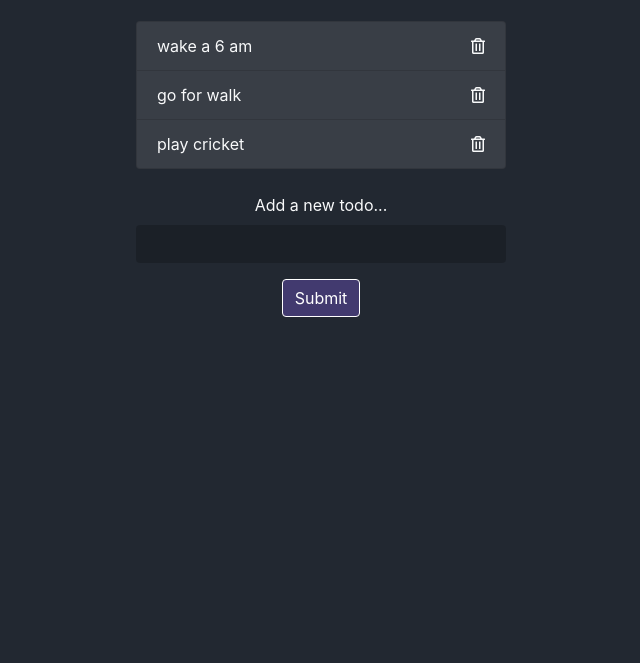
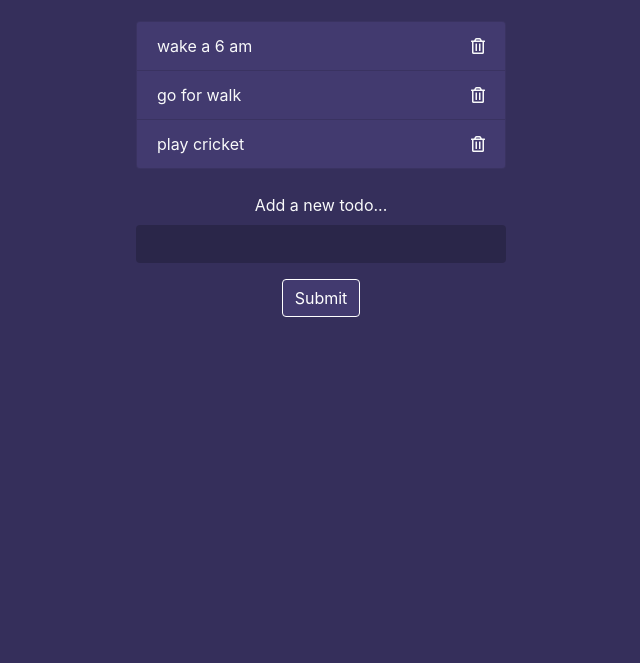
Before and after one commit to alih6051/todos, a plain HTML site: page index.html in a window 1280 px wide. Shown: the part 137-800 px from the top of the page, without its empty margins (319-959 px from the left). Drawn offline with nearby package versions, Linux system fonts and the light colour scheme.

Commit message:
styles updated

```diff
--- a/styles.css
+++ b/styles.css
@@ -1,6 +1,6 @@
 body{
-  /* background: #352f5b; */
-  background: #222831;
+  background: #352f5b;
+  /* background: #222831; */
 }
 .container{
   max-width: 400px;
@@ -13,8 +13,8 @@ input[type=text]:focus{
   max-width: 400px;
 }
 .todos li{
-  /* background: #423a6f; */
-  background: #393E46;
+  background: #423a6f;
+  /* background: #393E46; */
 }
 .delete{
   cursor: pointer;
```
